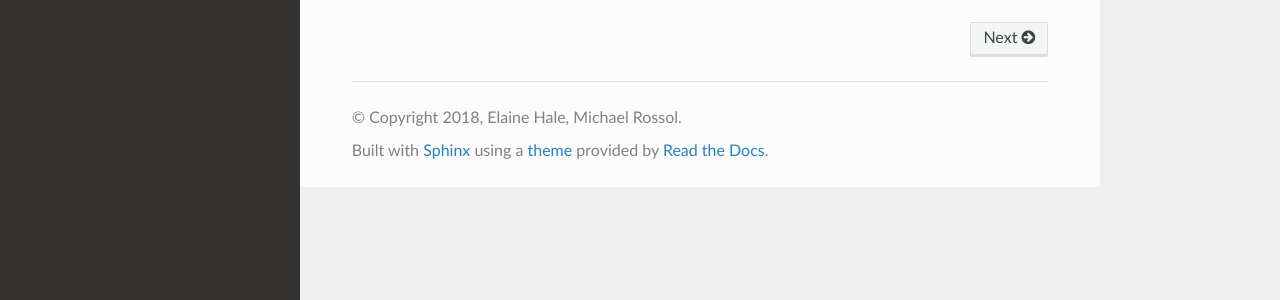
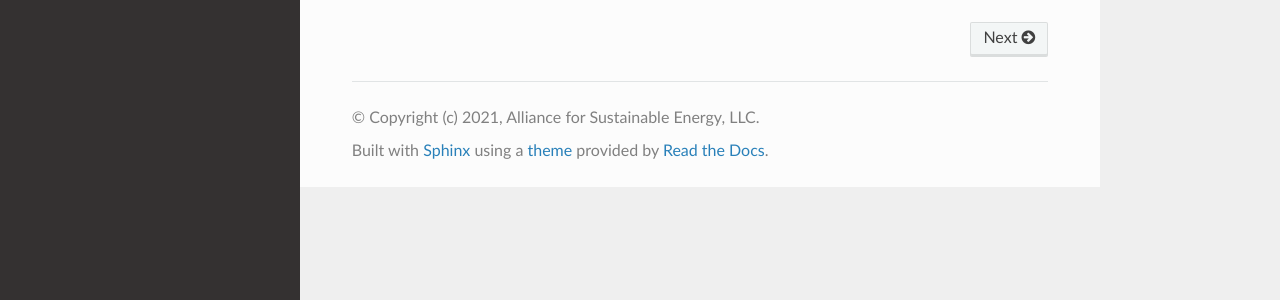
Before and after one commit to Smart-DS/layerstack, a Sphinx documentation site: the page built from docs/source/index.rst, in a window 1280 px wide. Shown: the part 559-859 px from the top of the page. Built offline with Sphinx 7.4.7 and the Read the Docs theme 2.0.0, drawn with Linux system fonts in a browser that asks for light colours; pages that are not in the unit, such as notebooks, are missing from menus.

Commit message:
Update copyright and author info in docs

```diff
--- a/docs/source/conf.py
+++ b/docs/source/conf.py
@@ -22,8 +22,8 @@ import sphinx_rtd_theme
 import layerstack
 
 project = 'layerstack'
-copyright = '2018, Elaine Hale, Michael Rossol'
-author = 'Elaine Hale, Michael Rossol'
+copyright = '(c) 2021, Alliance for Sustainable Energy, LLC'
+author = 'NREL'
 
 # The short X.Y version
 version = layerstack.__version__
```
